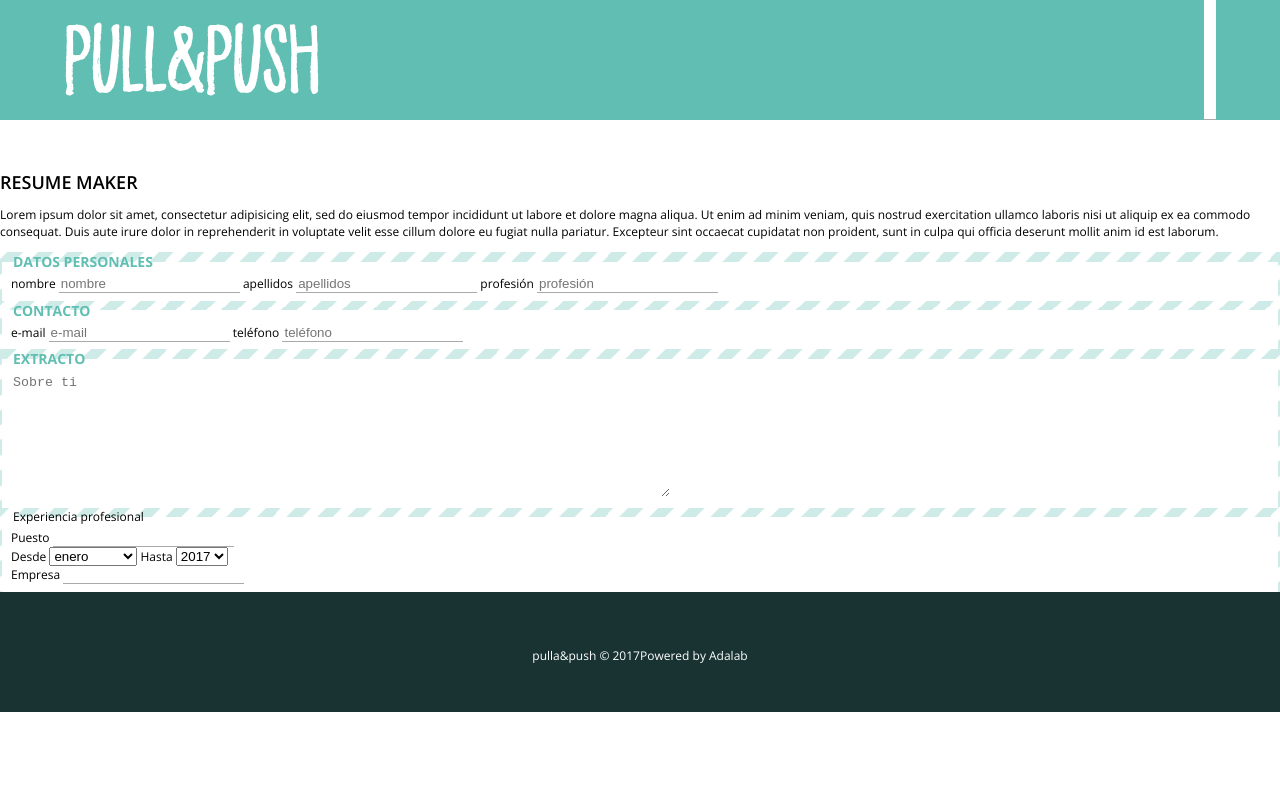
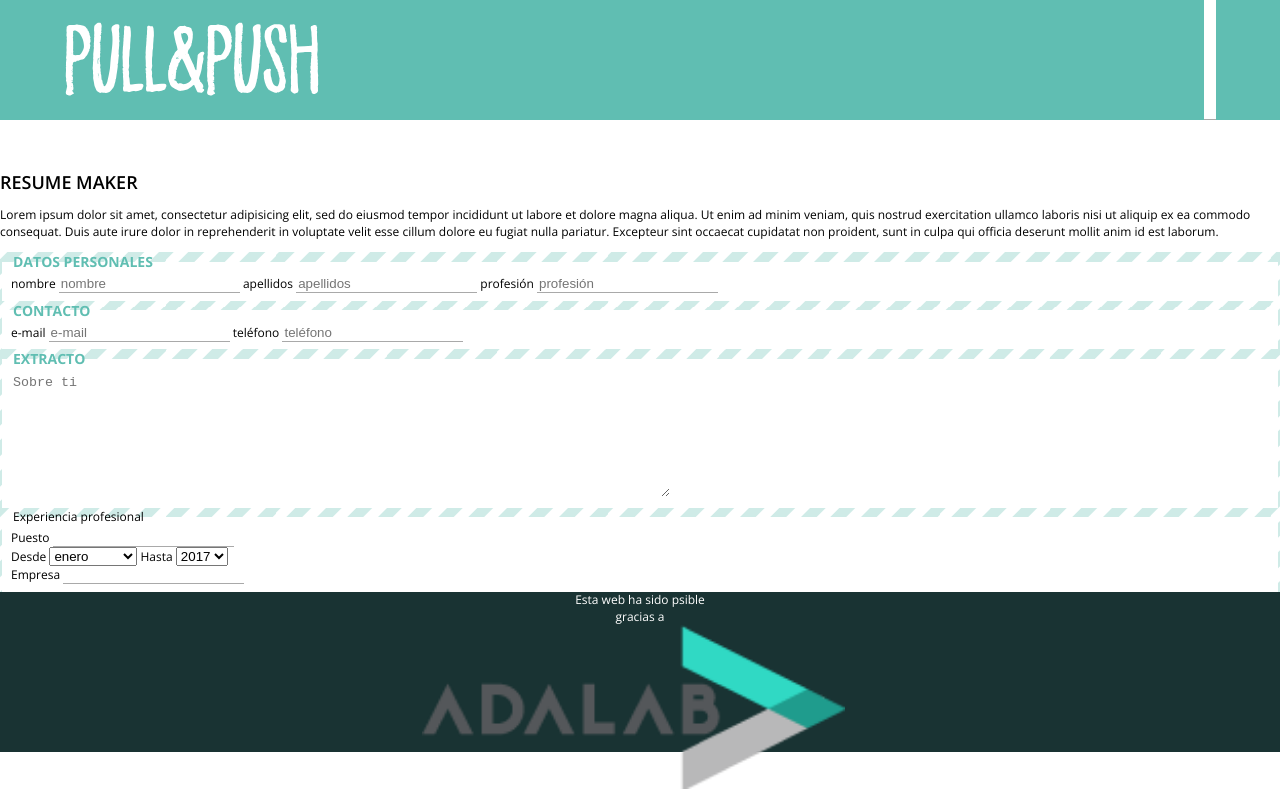
Before and after one commit to Adalab/clarke-s2-pullandpush-1, a plain HTML site: page index.html in a window 1280 px wide. Drawn offline with nearby package versions, Linux system fonts and the light colour scheme.

Commit message:
add new footer styles

```diff
--- a/index.html
+++ b/index.html
@@ -117,20 +117,15 @@
 <div id="prueba"></div>
 
 <footer class="footer-pullandpush">
-  <ul class="footer-ul">
-    <li class="footer-li">pulla&amp;push &copy; 2017
-    </li>
-    <li class="footer-li">Powered by
-      <a  class="footer-a" href="http://adalab.es/">
-        Adalab
-      </a>
-    </li>
-
-  </ul>
+<p class="thanks">Esta web ha sido psible<br>
+  gracias a</p>
+    <img class="logo-adalab"src="images/logo_adalab_80px.png" alt="logo de Adalab">
+      <!-- <a  class="footer-a" href="http://adalab.es/"> -->
+      <p class="atribution"><span>2017 c&copy;  pull&amp;push</span> frog company</p>
 </footer>
-<script type="text/javascript">
-var pruebaElem = document.querySelector('#prueba');
-/*
+<!-- <script type="text/javascript">
+var pruebaElem = document.querySelector('#prueba'); -->
+<!-- /*
 Asignamos a la variable moodElement el elemento HTML
 que devuelve querySelector
 */
@@ -141,15 +136,15 @@ currentMood valdrá el contenido nuestro elemeto selecionado,
 que es :(
 */
 
-var content = '';
-var currentYear=2017;
-for (var i = 0; i < array.length; i++) {
-  array[i]
-}
-
-content += '<option>' + year + '</option>'
-
-pruebaElem.innerHTML = content;
-</script>
+// var content = '';
+// var currentYear=2017;
+// for (var i = 0; i < array.length; i++) {
+//   array[i]
+// }
+//
+// content += '<option>' + year + '</option>'
+//
+// pruebaElem.innerHTML = content;
+</script> -->
 </body>
 </html>
--- a/styles/master.css
+++ b/styles/master.css
@@ -45,10 +45,7 @@ margin-left: 5%;
 width: 20%;
 height: auto;
 }
-.eye-logo {
-margin-right: 5%;
--webkit-appearance: none;
-}
+
 
 .title {
 font-weight: 600;
@@ -71,6 +68,11 @@ border-style: none;
 input {
 border-bottom: 1px solid #a9a9a9;
 }
+.eye-logo {
+margin-right: 5%;
+-webkit-appearance: none;
+
+}
 
 .personal-data {
 
@@ -83,13 +85,8 @@ color: #60beb2;
 }
 
 
-<<<<<<< HEAD
-.sr-only
-=======
-input {
-}
 
->>>>>>> 5258f116c0dfbb894b69f7444c7a3d28d512ad20
+
 
 .eye-header {
 
@@ -106,33 +103,35 @@ input {
   left:0;
   background-color: #193333;
   width: 100%;
-  height: 120px;
+  height: 160px;
   display: flex;
+  flex-direction: column;
   justify-content: center;
-  align-content: center;
+
+  text-align: center;
   padding:0 ;
-  margin: 0;
+color: white;
+align-content: space-between;
+}
+.thanks {
+font-size: 12px;
+font-weight: 500;
+justify-content: center;
+  margin-top: 5%;
+margin-bottom: 0;
+}
+.logo-adalab {
+width: 33%;
+margin-left:33%;
+justify-content: center;
+}
+.atribution {
+font-weight: 500;
+font-size: 8px;
+text-transform: uppercase;
+justify-content: center;
 }
 
-.footer-ul {
-  display: flex;
-  align-items: center;
-  padding-left: 0;
-  padding-top: 5%;
-  padding-bottom: 5%;
-  margin: 0;
+span  {
+font-weight: 600;
 }
-.footer-li  {
-  display: inline;
-  list-style: none;
-  color: white;
-}
-.footer-a {
-  text-decoration: none;
-  color: white;
-}
-
-.footer-a:hover {
-  text-decoration: underline;
-  color: #3CDBC0;
-}
```
